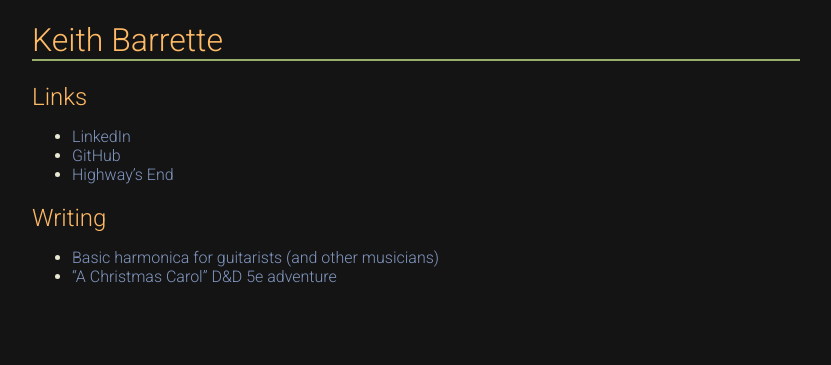
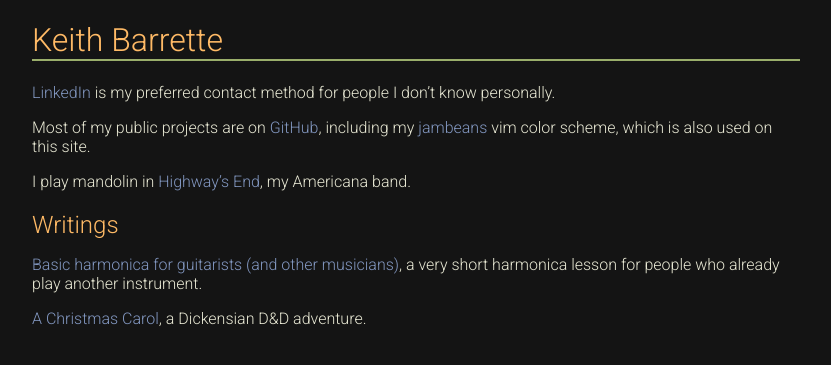
Before and after one commit to kbarrette/keithbarrette, a Jekyll site: the page built from index.md, in a window 1280 px wide. Shown: the top 365 px of the page, without its empty margins (224-1055 px from the left). Built offline with Jekyll 4.4.1, drawn with Linux system fonts in a browser that asks for light colours; our own code applies the rules of GitHub Pages for plain Markdown files.

Commit message:
Add some description

```diff
--- a/index.md
+++ b/index.md
@@ -2,11 +2,13 @@
 ---
 # Keith Barrette
 
-## Links
-* [LinkedIn](https://www.linkedin.com/in/keithbarrette)
-* [GitHub](https://github.com/kbarrette)
-* [Highway's End](https://highwaysend.com)
+[LinkedIn](https://www.linkedin.com/in/keithbarrette) is my preferred contact method for people I don't know personally.
 
-## Writing
-* [Basic harmonica for guitarists (and other musicians)]({% link writing/basic-harmonica-for-guitarists.md %})
-* ["A Christmas Carol" D&D 5e adventure]({% link writing/a-christmas-carol.md %})
+Most of my public projects are on [GitHub](https://github.com/kbarrette), including my [jambeans](https://github.com/kbarrette/jambeans) vim color scheme, which is also used on this site.
+
+I play mandolin in [Highway's End](https://highwaysend.com), my Americana band.
+
+## Writings
+[Basic harmonica for guitarists (and other musicians)]({% link writing/basic-harmonica-for-guitarists.md %}), a very short harmonica lesson for people who already play another instrument.
+
+[A Christmas Carol]({% link writing/a-christmas-carol.md %}), a Dickensian D&D adventure.
```
